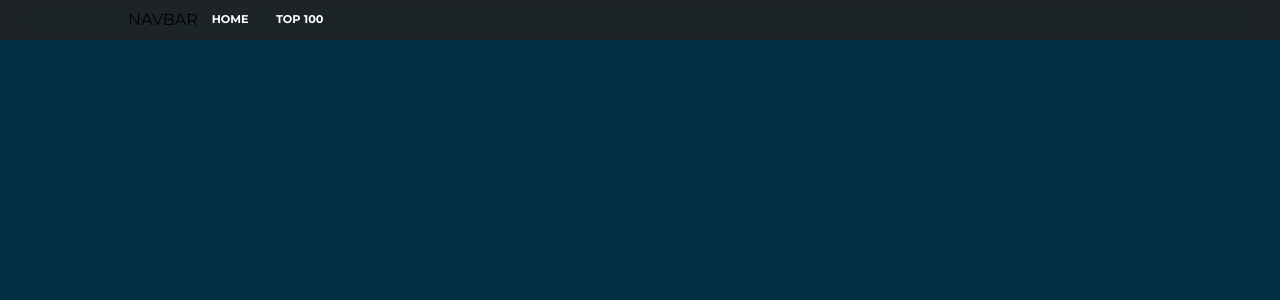
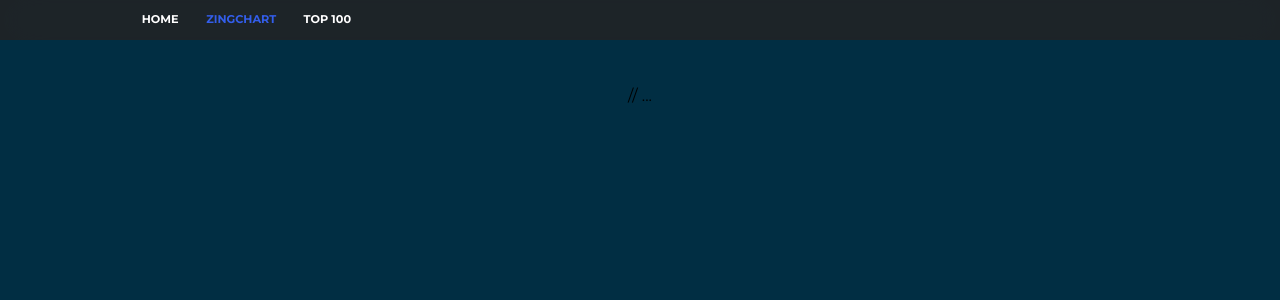
Before and after one commit to NgocTien0110/Music_Player_SE, a React (Create React App) app: page /zingchart in a window 1280 px wide. Shown: the top 300 px of the page. Built offline with nearby package versions, Linux system fonts and the light colour scheme.

Commit message:
Navbar ZingChart

```diff
--- a/src/components/Navbar/index.js
+++ b/src/components/Navbar/index.js
@@ -6,9 +6,10 @@ const Navbar = () => {
         <div className="flex justify-between items-center bg-[color:var(--color-navbar-bg)] h-16 px-[10vw] inset-0 fixed z-50 backdrop-blur-[20px] backdrop-saturate-[180%]">
             {/* Navigation Links */}
             <div className="flex">
-                <p>NAVBAR</p>
                 <NavLinks toLink="/" titleLink="Home" />
+                <NavLinks toLink="/zingchart" titleLink="ZingChart" />
                 <NavLinks toLink="/top100" titleLink="Top 100" />
+
 
             </div>
         </div>
--- /dev/null
+++ b/src/pages/ChartHome.js
@@ -0,0 +1,41 @@
+import React, { useEffect, useState } from "react"
+// ...
+import Loading from "../components/Loading"
+
+const ChartHome = () => {
+
+  const [dataChartHome, setDataChartHome] = useState()
+
+  //...
+
+
+  useEffect(() => {
+    (
+      async () => {
+        //...
+      }
+    )()
+  }, [])
+
+
+  //...
+
+  return (
+    <>
+      <main className="inset-0 box-border pt-[64px] pb-[96px] px-[10vw]">
+        <div className="mt-8">
+          {
+            dataChartHome
+            ?
+            <div>hihi</div>
+            //...
+            :
+            <Loading />
+          }
+        </div>
+      </main>
+    </>
+  )
+}
+
+export default ChartHome
--- a/src/routes/index.js
+++ b/src/routes/index.js
@@ -2,14 +2,15 @@ import React from 'react';
 import { Route, Routes } from 'react-router-dom';
 import Home from '../pages/Home';
 import Top100 from '../pages/Top100';
+import ChartHome from '../pages/ChartHome';
 
 const RouterPage = () => {
     return (
         <Routes>
             <Route index element={<Home />} />
             <Route path="/" element={<Home />} />
+            <Route path="/zingchart" element={<ChartHome />} />
             <Route path="/top100" element={<Top100 />} />
-            {/* <Route path="/zingchart" element={<ChartHome />} /> */}
         </Routes>
     );
 };
```
